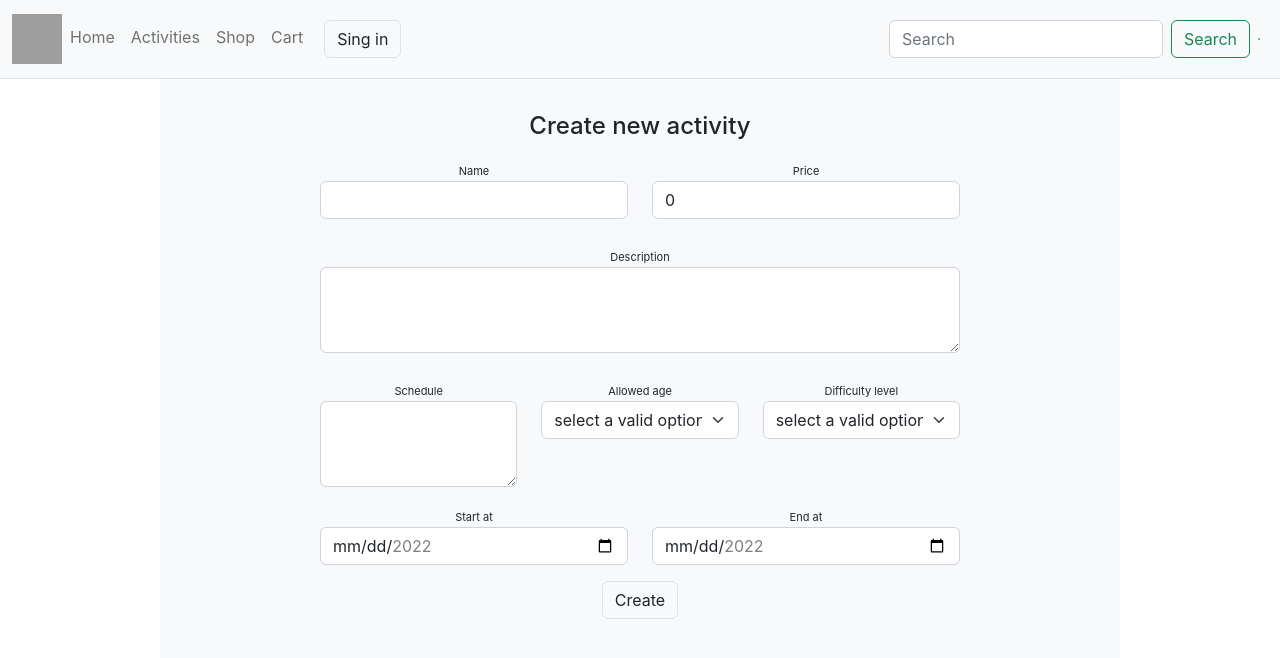
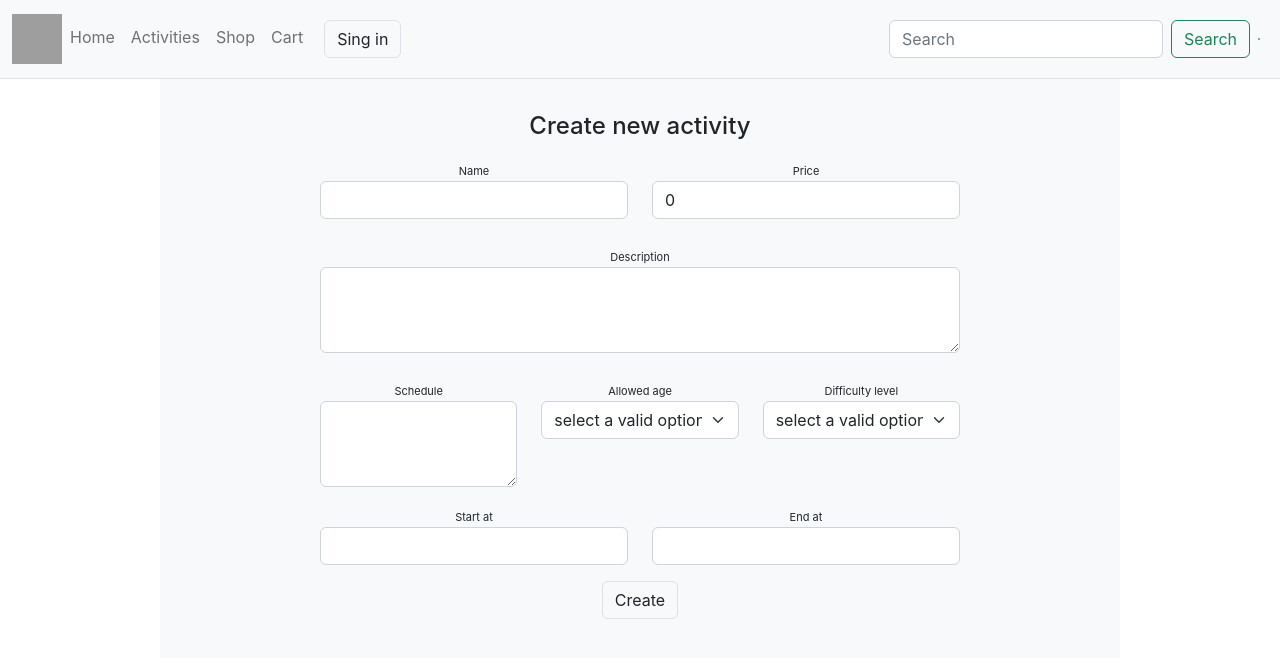
Before and after one commit to veronisago/PF-IncaAdventure, a React (Create React App) app in the folder client/: page /create in a window 1280 px wide. Shown: the top 658 px of the page. Built offline with nearby package versions, Linux system fonts and the light colour scheme; grey boxes are pictures that could not be loaded.

Commit message:
cambios en input

```diff
--- a/client/src/components/adminComponents/CreateActivities.js
+++ b/client/src/components/adminComponents/CreateActivities.js
@@ -99,15 +99,13 @@ export default function CreateActivities() {
                         <div className='row mt-3'>
                             <div class="col-6">
                                 <label className="labels">Start at</label>
-                                <input type="date" id="start" className="form-control" name="start_at"
-                                    min="2022-01-01" max="2022-12-31"
-                                    value={create.start_at} onChange={handleChange} />
+                                <input type="number" className="form-control" name="start_at"
+                                    value={create.start_at} min={0} max={24} onChange={handleChange} />
                             </div>
                             <div class="col-6">
                                 <label class="labels">End at</label>
-                                <input type="date" className="form-control" id="end" name="end_at"
-                                    min="2022-01-01" max="2022-12-31"
-                                    value={create.end_at} onChange={handleChange} />
+                                <input type="number" className="form-control" id="end" name="end_at"
+                                    value={create.end_at} min={0} max={24} onChange={handleChange} />
                             </div>
                         </div>
                         <button className="btn border mt-3" type="submit">Create</button>
```
